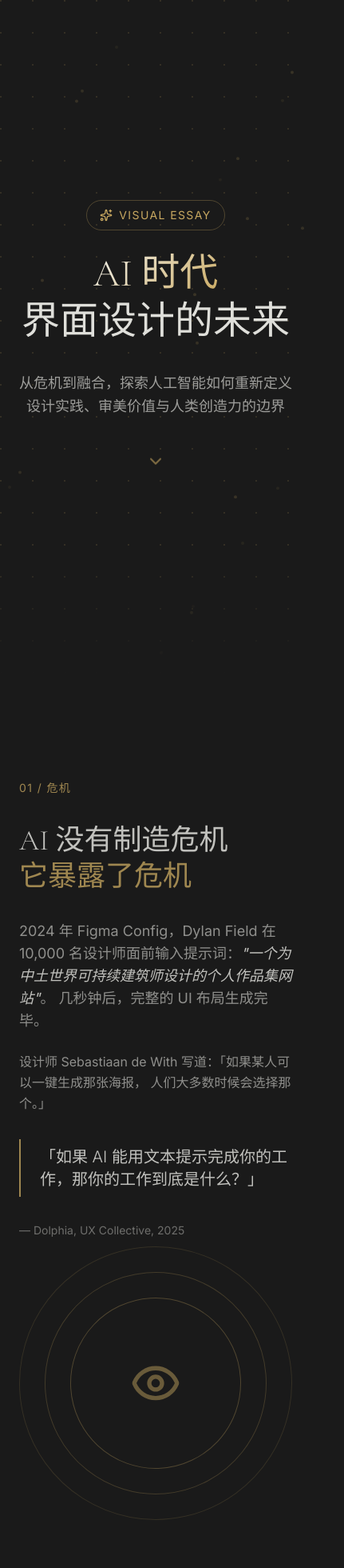
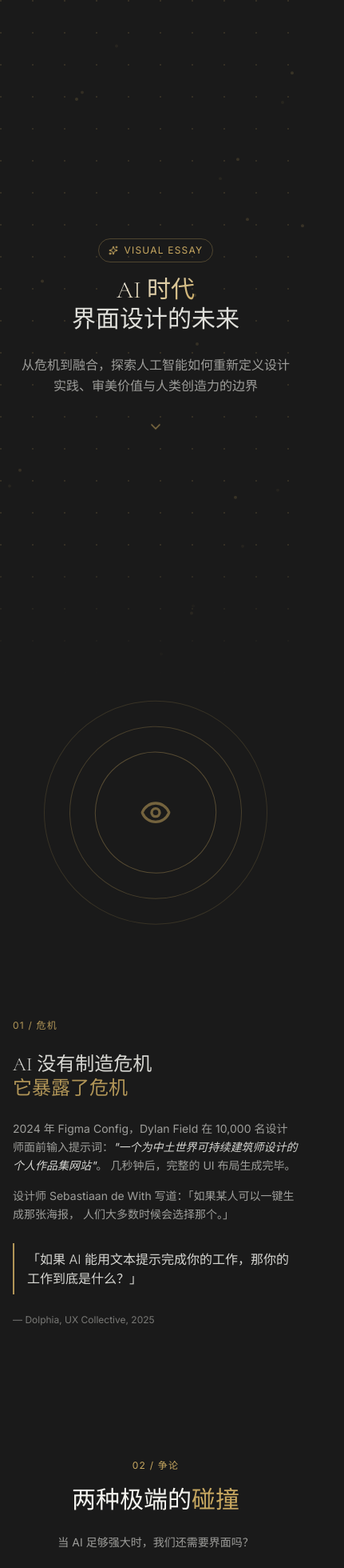
Before and after one commit to 0065paula/ai-design-visual-essay, a Next.js app: page / in a window 390 px wide. Shown: the top 1960 px of the page at 80% size, 431 px wide, since content can reach past the window. Built offline with nearby package versions, Linux system fonts and the light colour scheme.

Commit message:
Fix: Mobile responsive design

```diff
--- a/src/app/page.tsx
+++ b/src/app/page.tsx
@@ -128,16 +128,16 @@ function HeroSection() {
 
       <motion.div
         style={{ y: y1, opacity }}
-        className="relative z-10 text-center px-6 max-w-5xl mx-auto"
+        className="relative z-10 text-center px-4 sm:px-6 max-w-5xl mx-auto"
       >
         <motion.div
           initial={{ opacity: 0, y: 30 }}
           animate={{ opacity: 1, y: 0 }}
           transition={{ duration: 0.8, delay: 0.2 }}
-          className="mb-6"
+          className="mb-4 sm:mb-6"
         >
-          <span className="inline-flex items-center gap-2 px-4 py-2 rounded-full border border-[#c9a961]/30 text-[#c9a961] text-sm tracking-widest uppercase">
-            <Sparkles className="w-4 h-4" />
+          <span className="inline-flex items-center gap-2 px-3 py-1.5 sm:px-4 sm:py-2 rounded-full border border-[#c9a961]/30 text-[#c9a961] text-xs sm:text-sm tracking-widest uppercase">
+            <Sparkles className="w-3 h-3 sm:w-4 sm:h-4" />
             Visual Essay
           </span>
         </motion.div>
@@ -146,7 +146,7 @@ function HeroSection() {
           initial={{ opacity: 0, y: 40 }}
           animate={{ opacity: 1, y: 0 }}
           transition={{ duration: 0.8, delay: 0.4 }}
-          className="font-serif text-5xl md:text-7xl lg:text-8xl font-light leading-tight mb-8"
+          className="font-serif text-3xl sm:text-5xl md:text-7xl lg:text-8xl font-light leading-tight mb-6 sm:mb-8"
         >
           <span className="gradient-text">AI 时代</span>
           <br />
@@ -157,7 +157,7 @@ function HeroSection() {
           initial={{ opacity: 0, y: 30 }}
           animate={{ opacity: 1, y: 0 }}
           transition={{ duration: 0.8, delay: 0.6 }}
-          className="font-sans text-lg md:text-xl text-[#f5f5f0]/60 max-w-2xl mx-auto mb-12 leading-relaxed"
+          className="font-sans text-base sm:text-lg md:text-xl text-[#f5f5f0]/60 max-w-2xl mx-auto mb-8 sm:mb-12 leading-relaxed px-2 sm:px-0"
         >
           从危机到融合，探索人工智能如何重新定义设计实践、审美价值与人类创造力的边界
         </motion.p>
@@ -168,7 +168,7 @@ function HeroSection() {
           transition={{ duration: 0.8, delay: 1 }}
           className="animate-bounce"
         >
-          <ChevronDown className="w-6 h-6 mx-auto text-[#c9a961]/60" />
+          <ChevronDown className="w-5 h-5 sm:w-6 sm:h-6 mx-auto text-[#c9a961]/60" />
         </motion.div>
       </motion.div>
 
@@ -193,19 +193,19 @@ function CrisisSection() {
     <section
       id="crisis"
       ref={ref}
-      className="relative min-h-screen flex items-center py-32"
+      className="relative min-h-screen flex items-center py-20 sm:py-32"
     >
-      <div className="max-w-6xl mx-auto px-6 lg:px-12">
-        <motion.div style={{ opacity }} className="grid lg:grid-cols-2 gap-16 items-center">
+      <div className="max-w-6xl mx-auto px-4 sm:px-6 lg:px-12">
+        <motion.div style={{ opacity }} className="grid lg:grid-cols-2 gap-8 sm:gap-16 items-center">
           <div>
             <motion.div
               initial={{ opacity: 0, x: -30 }}
               whileInView={{ opacity: 1, x: 0 }}
               viewport={{ once: true }}
               transition={{ duration: 0.6 }}
-              className="mb-8"
+              className="mb-6 sm:mb-8"
             >
-              <span className="text-[#c9a961] text-sm tracking-widest uppercase font-sans">
+              <span className="text-[#c9a961] text-xs sm:text-sm tracking-widest uppercase font-sans">
                 01 / 危机
               </span>
             </motion.div>
@@ -215,7 +215,7 @@ function CrisisSection() {
               whileInView={{ opacity: 1, y: 0 }}
               viewport={{ once: true }}
               transition={{ duration: 0.6, delay: 0.1 }}
-              className="font-serif text-4xl md:text-5xl lg:text-6xl font-light leading-tight mb-8"
+              className="font-serif text-2xl sm:text-4xl md:text-5xl lg:text-6xl font-light leading-tight mb-6 sm:mb-8"
             >
               AI 没有制造危机
               <br />
@@ -227,9 +227,9 @@ function CrisisSection() {
               whileInView={{ opacity: 1, y: 0 }}
               viewport={{ once: true }}
               transition={{ duration: 0.6, delay: 0.2 }}
-              className="space-y-6 text-[#f5f5f0]/70 font-sans leading-relaxed"
+              className="space-y-4 sm:space-y-6 text-[#f5f5f0]/70 font-sans leading-relaxed text-sm sm:text-base"
             >
-              <p className="text-lg">
+              <p>
                 2024 年 Figma Config，Dylan Field 在 10,000 名设计师面前输入提示词：
                 <span className="text-[#f5f5f0] italic">"一个为中土世界可持续建筑师设计的个人作品集网站"</span>。
                 几秒钟后，完整的 UI 布局生成完毕。
@@ -240,20 +240,20 @@ function CrisisSection() {
                 人们大多数时候会选择那个。」
               </p>
 
-              <div className="accent-border pl-6 py-2 my-8">
-                <p className="text-xl text-[#f5f5f0] font-light">
+              <div className="accent-border pl-4 sm:pl-6 py-2 my-6 sm:my-8">
+                <p className="text-base sm:text-xl text-[#f5f5f0] font-light">
                   「如果 AI 能用文本提示完成你的工作，那你的工作到底是什么？」
                 </p>
               </div>
 
-              <p className="text-sm text-[#f5f5f0]/50">
+              <p className="text-xs sm:text-sm text-[#f5f5f0]/50">
                 — Dolphia, UX Collective, 2025
               </p>
             </motion.div>
           </div>
 
-          <motion.div style={{ y }} className="relative">
-            <div className="relative aspect-square max-w-md mx-auto">
+          <motion.div style={{ y }} className="relative order-first lg:order-last mb-8 lg:mb-0">
+            <div className="relative aspect-square max-w-[280px] sm:max-w-md mx-auto">
               {/* Abstract Representation of Crisis */}
               <motion.div
                 animate={{ rotate: 360 }}
@@ -263,15 +263,15 @@ function CrisisSection() {
               <motion.div
                 animate={{ rotate: -360 }}
                 transition={{ duration: 15, repeat: Infinity, ease: "linear" }}
-                className="absolute inset-8 border border-[#c9a961]/30 rounded-full"
+                className="absolute inset-8 sm:inset-12 border border-[#c9a961]/30 rounded-full"
               />
               <motion.div
                 animate={{ rotate: 360 }}
                 transition={{ duration: 10, repeat: Infinity, ease: "linear" }}
-                className="absolute inset-16 border border-[#c9a961]/40 rounded-full"
+                className="absolute inset-16 sm:inset-24 border border-[#c9a961]/40 rounded-full"
               />
               <div className="absolute inset-0 flex items-center justify-center">
-                <Eye className="w-16 h-16 text-[#c9a961]/60" />
+                <Eye className="w-10 h-10 sm:w-16 sm:h-16 text-[#c9a961]/60" />
               </div>
             </div>
           </motion.div>
@@ -286,30 +286,30 @@ function DebateSection() {
   const [activeView, setActiveView] = useState<"victor" | "control" | null>(null);
 
   return (
-    <section id="debate" className="relative min-h-screen py-32">
-      <div className="max-w-6xl mx-auto px-6 lg:px-12">
+    <section id="debate" className="relative min-h-screen py-20 sm:py-32">
+      <div className="max-w-6xl mx-auto px-4 sm:px-6 lg:px-12">
         <motion.div
           initial={{ opacity: 0, y: 30 }}
           whileInView={{ opacity: 1, y: 0 }}
           viewport={{ once: true }}
-          className="text-center mb-20"
+          className="text-center mb-12 sm:mb-20"
         >
-          <span className="text-[#c9a961] text-sm tracking-widest uppercase font-sans">
+          <span className="text-[#c9a961] text-xs sm:text-sm tracking-widest uppercase font-sans">
             02 / 争论
           </span>
-          <h2 className="font-serif text-4xl md:text-5xl lg:text-6xl font-light mt-6 mb-8">
+          <h2 className="font-serif text-3xl sm:text-4xl md:text-5xl lg:text-6xl font-light mt-4 sm:mt-6 mb-6 sm:mb-8">
             两种极端的<span className="text-[#c9a961]">碰撞</span>
           </h2>
-          <p className="text-[#f5f5f0]/60 font-sans max-w-2xl mx-auto">
+          <p className="text-[#f5f5f0]/60 font-sans max-w-2xl mx-auto text-sm sm:text-base">
             当 AI 足够强大时，我们还需要界面吗？
           </p>
         </motion.div>
 
         {/* Toggle */}
-        <div className="flex justify-center gap-4 mb-16">
+        <div className="flex justify-center gap-3 sm:gap-4 mb-10 sm:mb-16">
           <button
             onClick={() => setActiveView("victor")}
-            className={`px-6 py-3 rounded-full border transition-all duration-300 font-sans text-sm ${
+            className={`px-4 py-2 sm:px-6 sm:py-3 rounded-full border transition-all duration-300 font-sans text-xs sm:text-sm ${
               activeView === "victor"
                 ? "bg-[#c9a961] border-[#c9a961] text-[#1a1a1a]"
                 : "border-[#c9a961]/30 text-[#c9a961] hover:border-[#c9a961]"
@@ -319,7 +319,7 @@ function DebateSection() {
           </button>
           <button
             onClick={() => setActiveView("control")}
-            className={`px-6 py-3 rounded-full border transition-all duration-300 font-sans text-sm ${
+            className={`px-4 py-2 sm:px-6 sm:py-3 rounded-full border transition-all duration-300 font-sans text-xs sm:text-sm ${
               activeView === "control"
                 ? "bg-[#c9a961] border-[#c9a961] text-[#1a1a1a]"
                 : "border-[#c9a961]/30 text-[#c9a961] hover:border-[#c9a961]"
@@ -330,24 +330,24 @@ function DebateSection() {
         </div>
 
         {/* Content */}
-        <div className="grid md:grid-cols-2 gap-8">
+        <div className="grid md:grid-cols-2 gap-4 sm:gap-8">
           {/* Victor View */}
           <motion.div
             initial={{ opacity: 0, x: -30 }}
             whileInView={{ opacity: 1, x: 0 }}
             viewport={{ once: true }}
-            className={`p-8 rounded-2xl border transition-all duration-500 ${
+            className={`p-5 sm:p-8 rounded-2xl border transition-all duration-500 ${
               activeView === "victor"
                 ? "border-[#c9a961] bg-[#c9a961]/5"
                 : "border-[#f5f5f0]/10 bg-[#f5f5f0]/5"
             }`}
             onClick={() => setActiveView("victor")}
           >
-            <div className="flex items-center gap-3 mb-6">
-              <Brain className="w-6 h-6 text-[#c9a961]" />
-              <h3 className="font-serif text-2xl">界面是一种必要的恶</h3>
+            <div className="flex items-center gap-3 mb-4 sm:mb-6">
+              <Brain className="w-5 h-5 sm:w-6 sm:h-6 text-[#c9a961]" />
+              <h3 className="font-serif text-lg sm:text-2xl">界面是一种必要的恶</h3>
             </div>
-            <ul className="space-y-4 text-[#f5f5f0]/70 font-sans">
+            <ul className="space-y-3 sm:space-y-4 text-[#f5f5f0]/70 font-sans text-sm sm:text-base">
               <li className="flex gap-3">
                 <span className="text-[#c9a961]">→</span>
                 屏幕是单用户的、封闭的、静态的媒介
@@ -365,8 +365,8 @@ function DebateSection() {
                 当 AI 足够强大时，为什么还需要固定界面？
               </li>
             </ul>
-            <div className="mt-6 pt-6 border-t border-[#f5f5f0]/10">
-              <p className="text-sm text-[#c9a961]">Bret Victor · Seeing Spaces</p>
+            <div className="mt-4 sm:mt-6 pt-4 sm:pt-6 border-t border-[#f5f5f0]/10">
+              <p className="text-xs sm:text-sm text-[#c9a961]">Bret Victor · Seeing Spaces</p>
             </div>
           </motion.div>
 
@@ -376,18 +376,18 @@ function DebateSection() {
             whileInView={{ opacity: 1, x: 0 }}
             viewport={{ once: true }}
             transition={{ delay: 0.1 }}
-            className={`p-8 rounded-2xl border transition-all duration-500 ${
+            className={`p-5 sm:p-8 rounded-2xl border transition-all duration-500 ${
               activeView === "control"
                 ? "border-[#c9a961] bg-[#c9a961]/5"
                 : "border-[#f5f5f0]/10 bg-[#f5f5f0]/5"
             }`}
             onClick={() => setActiveView("control")}
           >
-            <div className="flex items-center gap-3 mb-6">
-              <Compass className="w-6 h-6 text-[#c9a961]" />
-              <h3 className="font-serif text-2xl">没有界面，就没有控制</h3>
+            <div className="flex items-center gap-3 mb-4 sm:mb-6">
+              <Compass className="w-5 h-5 sm:w-6 sm:h-6 text-[#c9a961]" />
+              <h3 className="font-serif text-lg sm:text-2xl">没有界面，就没有控制</h3>
             </div>
-            <ul className="space-y-4 text-[#f5f5f0]/70 font-sans">
+            <ul className="space-y-3 sm:space-y-4 text-[#f5f5f0]/70 font-sans text-sm sm:text-base">
               <li className="flex gap-3">
                 <span className="text-[#c9a961]">→</span>
                 可见性是信任的基础
@@ -405,8 +405,8 @@ function DebateSection() {
                 美学是功能的一部分，不是奢侈品
               </li>
             </ul>
-            <div className="mt-6 pt-6 border-t border-[#f5f5f0]/10">
-              <p className="text-sm text-[#c9a961]">Jakob Nielsen · UX 权威</p>
+            <div className="mt-4 sm:mt-6 pt-4 sm:pt-6 border-t border-[#f5f5f0]/10">
+              <p className="text-xs sm:text-sm text-[#c9a961]">Jakob Nielsen · UX 权威</p>
             </div>
           </motion.div>
         </div>
@@ -418,16 +418,16 @@ function DebateSection() {
 // Scarcity Section
 function ScarcitySection() {
   return (
-    <section id="scarcity" className="relative min-h-screen py-32 overflow-hidden">
-      <div className="max-w-6xl mx-auto px-6 lg:px-12">
-        <div className="grid lg:grid-cols-2 gap-16 items-center">
+    <section id="scarcity" className="relative min-h-screen py-20 sm:py-32 overflow-hidden">
+      <div className="max-w-6xl mx-auto px-4 sm:px-6 lg:px-12">
+        <div className="grid lg:grid-cols-2 gap-8 sm:gap-16 items-center">
           <motion.div
             initial={{ opacity: 0, scale: 0.9 }}
             whileInView={{ opacity: 1, scale: 1 }}
             viewport={{ once: true }}
             className="order-2 lg:order-1"
           >
-            <div className="relative aspect-[4/5] bg-gradient-to-br from-[#c9a961]/10 to-transparent rounded-2xl overflow-hidden">
+            <div className="relative aspect-[4/5] max-w-[300px] sm:max-w-none mx-auto bg-gradient-to-br from-[#c9a961]/10 to-transparent rounded-2xl overflow-hidden">
               {/* Abstract Art Representation */}
               <motion.div
                 animate={{
@@ -441,7 +441,7 @@ function ScarcitySection() {
                 className="absolute inset-0"
               />
               <div className="absolute inset-0 flex items-center justify-center">
-                <Heart className="w-24 h-24 text-[#c9a961]/40" />
+                <Heart className="w-16 h-16 sm:w-24 sm:h-24 text-[#c9a961]/40" />
               </div>
             </div>
           </motion.div>
@@ -452,10 +452,10 @@ function ScarcitySection() {
               whileInView={{ opacity: 1, x: 0 }}
               viewport={{ once: true }}
             >
-              <span className="text-[#c9a961] text-sm tracking-widest uppercase font-sans">
+              <span className="text-[#c9a961] text-xs sm:text-sm tracking-widest uppercase font-sans">
                 03 / 稀缺
               </span>
-              <h2 className="font-serif text-4xl md:text-5xl lg:text-6xl font-light mt-6 mb-8 leading-tight">
+              <h2 className="font-serif text-2xl sm:text-4xl md:text-5xl lg:text-6xl font-light mt-4 sm:mt-6 mb-6 sm:mb-8 leading-tight">
                 「平均」的
                 <br />
                 <span className="text-[#c9a961]">暴政</span>
@@ -467,9 +467,9 @@ function ScarcitySection() {
               whileInView={{ opacity: 1, y: 0 }}
               viewport={{ once: true }}
               transition={{ delay: 0.2 }}
-              className="space-y-6 text-[#f5f5f0]/70 font-sans leading-relaxed"
+              className="space-y-4 sm:space-y-6 text-[#f5f5f0]/70 font-sans leading-relaxed text-sm sm:text-base"
             >
-              <p className="text-lg text-[#f5f5f0]">
+              <p className="text-base sm:text-lg text-[#f5f5f0]">
                 AI 生成的设计有一个隐藏的特性：<span className="text-[#c9a961]">它是统计学意义上的平均</span>。
               </p>
 
@@ -479,8 +479,8 @@ function ScarcitySection() {
                 它生成的是<span className="italic">最大公约数</span>——不会冒犯任何人，也不会打动任何人。
               </p>
 
-              <div className="accent-border pl-6 py-4 my-8 bg-[#c9a961]/5">
-                <p className="text-xl text-[#f5f5f0] font-light font-serif">
+              <div className="accent-border pl-4 sm:pl-6 py-3 sm:py-4 my-6 sm:my-8 bg-[#c9a961]/5">
+                <p className="text-base sm:text-xl text-[#f5f5f0] font-light font-serif">
                   「美不是安全，美是冒险。」
                 </p>
               </div>
@@ -501,23 +501,23 @@ function ScarcitySection() {
 // Fusion Section
 function FusionSection() {
   return (
-    <section id="fusion" className="relative min-h-screen py-32">
-      <div className="max-w-6xl mx-auto px-6 lg:px-12">
+    <section id="fusion" className="relative min-h-screen py-20 sm:py-32">
+      <div className="max-w-6xl mx-auto px-4 sm:px-6 lg:px-12">
         <motion.div
           initial={{ opacity: 0, y: 30 }}
           whileInView={{ opacity: 1, y: 0 }}
           viewport={{ once: true }}
-          className="text-center mb-20"
+          className="text-center mb-12 sm:mb-20"
         >
-          <span className="text-[#c9a961] text-sm tracking-widest uppercase font-sans">
+          <span className="text-[#c9a961] text-xs sm:text-sm tracking-widest uppercase font-sans">
             04 / 融合
           </span>
-          <h2 className="font-serif text-4xl md:text-5xl lg:text-6xl font-light mt-6 mb-8">
+          <h2 className="font-serif text-3xl sm:text-4xl md:text-5xl lg:text-6xl font-light mt-4 sm:mt-6 mb-6 sm:mb-8">
             混合形态的<span className="text-[#c9a961]">三种实现</span>
           </h2>
         </motion.div>
 
-        <div className="grid md:grid-cols-3 gap-8">
+        <div className="grid md:grid-cols-3 gap-4 sm:gap-8">
           {[
             {
               title: "策展者模式",
@@ -544,24 +544,24 @@ function FusionSection() {
               whileInView={{ opacity: 1, y: 0 }}
               viewport={{ once: true }}
               transition={{ delay: index * 0.1 }}
-              className="group p-8 rounded-2xl border border-[#f5f5f0]/10 bg-[#f5f5f0]/5 hover:border-[#c9a961]/50 transition-all duration-500 hover-lift"
+              className="group p-5 sm:p-8 rounded-2xl border border-[#f5f5f0]/10 bg-[#f5f5f0]/5 hover:border-[#c9a961]/50 transition-all duration-500 hover-lift"
             >
-              <div className="mb-6">
+              <div className="mb-4 sm:mb-6">
                 <span className="text-[#c9a961]/60 text-xs tracking-widest uppercase font-sans">
                   {mode.subtitle}
                 </span>
-                <h3 className="font-serif text-2xl mt-2 group-hover:text-[#c9a961] transition-colors">
+                <h3 className="font-serif text-xl sm:text-2xl mt-2 group-hover:text-[#c9a961] transition-colors">
                   {mode.title}
                 </h3>
               </div>
-              <p className="text-[#f5f5f0]/60 font-sans text-sm leading-relaxed mb-6">
+              <p className="text-[#f5f5f0]/60 font-sans text-sm leading-relaxed mb-4 sm:mb-6">
                 {mode.description}
               </p>
               <div className="flex flex-wrap gap-2">
                 {mode.skills.map((skill) => (
                   <span
                     key={skill}
-                    className="px-3 py-1 rounded-full bg-[#c9a961]/10 text-[#c9a961] text-xs font-sans"
+                    className="px-2 sm:px-3 py-1 rounded-full bg-[#c9a961]/10 text-[#c9a961] text-xs font-sans"
                   >
                     {skill}
                   </span>
@@ -578,25 +578,25 @@ function FusionSection() {
 // Action Section
 function ActionSection() {
   return (
-    <section id="action" className="relative min-h-screen py-32">
-      <div className="max-w-4xl mx-auto px-6 lg:px-12 text-center">
+    <section id="action" className="relative min-h-screen py-20 sm:py-32">
+      <div className="max-w-4xl mx-auto px-4 sm:px-6 lg:px-12 text-center">
         <motion.div
           initial={{ opacity: 0, y: 30 }}
           whileInView={{ opacity: 1, y: 0 }}
           viewport={{ once: true }}
         >
-          <span className="text-[#c9a961] text-sm tracking-widest uppercase font-sans">
+          <span className="text-[#c9a961] text-xs sm:text-sm tracking-widest uppercase font-sans">
             05 / 行动
           </span>
-          <h2 className="font-serif text-4xl md:text-5xl lg:text-6xl font-light mt-6 mb-8">
+          <h2 className="font-serif text-3xl sm:text-4xl md:text-5xl lg:text-6xl font-light mt-4 sm:mt-6 mb-6 sm:mb-8">
             成为 AI 的<span className="text-[#c9a961]">导演</span>
           </h2>
-          <p className="text-[#f5f5f0]/60 font-sans text-lg max-w-2xl mx-auto mb-16">
+          <p className="text-[#f5f5f0]/60 font-sans text-base sm:text-lg max-w-2xl mx-auto mb-10 sm:mb-16">
             三个维度的具体行动路径
           </p>
         </motion.div>
 
-        <div className="space-y-8">
+        <div className="space-y-4 sm:space-y-8">
           {[
             {
               title: "审美：从「看很多」到「看得深」",
@@ -629,12 +629,12 @@ function ActionSection() {
               whileInView={{ opacity: 1, x: 0 }}
               viewport={{ once: true }}
               transition={{ delay: index * 0.1 }}
-              className="text-left p-8 rounded-2xl border border-[#f5f5f0]/10 bg-[#f5f5f0]/5"
+              className="text-left p-5 sm:p-8 rounded-2xl border border-[#f5f5f0]/10 bg-[#f5f5f0]/5"
             >
-              <h3 className="font-serif text-xl mb-4 text-[#c9a961]">{section.title}</h3>
+              <h3 className="font-serif text-lg sm:text-xl mb-3 sm:mb-4 text-[#c9a961]">{section.title}</h3>
               <ul className="space-y-2">
                 {section.items.map((item) => (
-                  <li key={item} className="flex items-center gap-3 text-[#f5f5f0]/70 font-sans">
+                  <li key={item} className="flex items-center gap-3 text-[#f5f5f0]/70 font-sans text-sm sm:text-base">
                     <ArrowRight className="w-4 h-4 text-[#c9a961]/60 flex-shrink-0" />
                     {item}
                   </li>
@@ -650,13 +650,13 @@ function ActionSection() {
           whileInView={{ opacity: 1, y: 0 }}
           viewport={{ once: true }}
           transition={{ delay: 0.4 }}
-          className="mt-20 pt-20 border-t border-[#f5f5f0]/10"
+          className="mt-16 sm:mt-20 pt-12 sm:pt-20 border-t border-[#f5f5f0]/10"
         >
-          <p className="font-serif text-2xl md:text-3xl text-[#f5f5f0]/80 mb-8">
+          <p className="font-serif text-xl sm:text-2xl md:text-3xl text-[#f5f5f0]/80 mb-6 sm:mb-8">
             「当 AI 让「足够好」变得廉价时，<br />
             <span className="text-[#c9a961]">「有灵魂」变得珍贵。</span>」
           </p>
-          <p className="text-[#f5f5f0]/40 font-sans text-sm">
+          <p className="text-[#f5f5f0]/40 font-sans text-xs sm:text-sm">
             一场关于 Paula Meng 与 AI 的对话 · 2026
           </p>
         </motion.div>
@@ -668,9 +668,9 @@ function ActionSection() {
 // Footer
 function Footer() {
   return (
-    <footer className="py-12 border-t border-[#f5f5f0]/10">
-      <div className="max-w-6xl mx-auto px-6 lg:px-12 flex flex-col md:flex-row justify-between items-center gap-4">
-        <p className="text-[#f5f5f0]/40 font-sans text-sm">
+    <footer className="py-8 sm:py-12 border-t border-[#f5f5f0]/10">
+      <div className="max-w-6xl mx-auto px-4 sm:px-6 lg:px-12 flex flex-col md:flex-row justify-between items-center gap-3 sm:gap-4">
+        <p className="text-[#f5f5f0]/40 font-sans text-xs sm:text-sm text-center md:text-left">
           Visual Essay · AI 时代界面设计的未来
         </p>
         <p className="text-[#c9a961]/60 font-sans text-xs">
```
Also changed, not shown: 16 other files (tests, documents, lock files or other folders).
